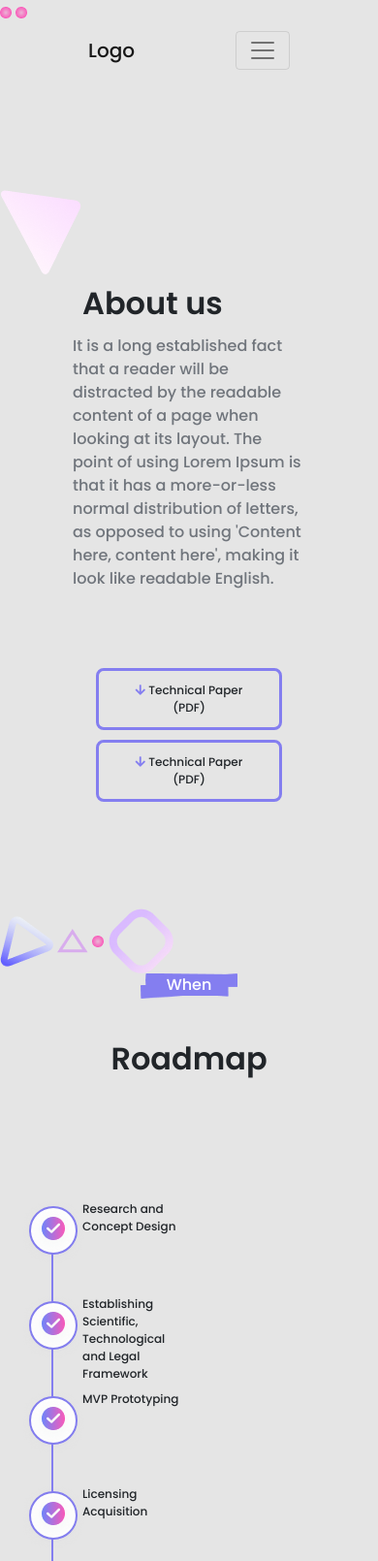
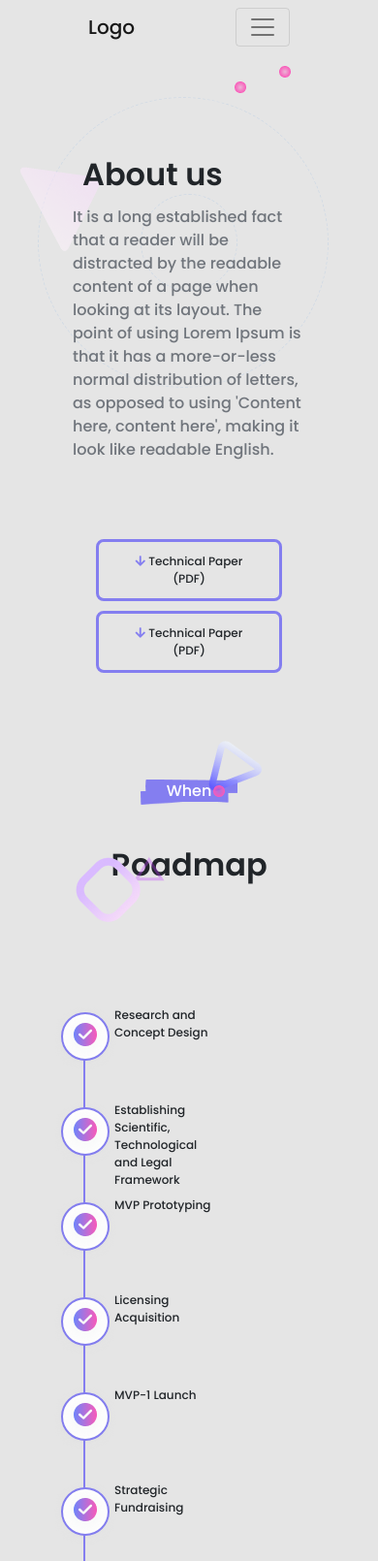
Before and after one commit to ilyes-23/figma-design-templates, a plain HTML site: page pages/aboutus.html in a window 390 px wide. Shown: the top 1610 px of the page at 97% size. Drawn offline with nearby package versions, Linux system fonts and the light colour scheme; a script that the page names is missing; a web font is replaced by a local one.

Commit message:
Add files via upload

```diff
--- a/css/aboutus.css
+++ b/css/aboutus.css
@@ -6,11 +6,63 @@
     --font-family : 'Poppins', sans-serif;
   }
 
+.circle-shape
+{
+  position: absolute;
+  right: 23%;
+  top: 8%;
+}
+.circle-shape1
+{
+  position: absolute;
+  right: 35%;
+  top: 10%;
+}
+
 /* aboutus-section */
+.aboutus-shape
+{
+  position: absolute;
+  left: 40%;
+  z-index: -1;
+  opacity: .5;
+}
 .aboutus-section
 {
     width: 100%;
     margin-top: 100px;
+}
+.aboutus-section::before
+{
+  content: '';
+  display: inline-block;
+  width: 500px;
+  height: 500px;
+  position: absolute;
+  top: 100px;
+  left: 40%;
+  border: 1px dashed;
+  -moz-border-radius: 50%;
+  -webkit-border-radius: 50%;
+  border-radius: 50%;
+  z-index: -1;
+  border-color: #D2DBE5;
+}
+.aboutus-section::after
+{
+  content: '';
+  display: inline-block;
+  width: 250px;
+  height: 250px;
+  position: absolute;
+  top: 200px;
+  left: 45%;
+  border: 1px dashed;
+  -moz-border-radius: 50%;
+  -webkit-border-radius: 50%;
+  border-radius: 50%;
+  z-index: -1;
+  border-color: #D2DBE5;
 }
 .aboutus-section h2
 {
@@ -58,13 +110,39 @@ margin-top: 80px;
 /* aboutus-section */
 
 /* Roadmaps section  */
+
+.token-shape-1
+{
+position: absolute;
+right: 120px;
+top: -40px;
+}
+.token-shape-2
+{
+  position: absolute;
+  right: 220px;
+  top: 80px;
+}
+.token-shape-3
+{
+  position: absolute;
+  left: 220px;
+  top: 6px;
+}
+.token-shape-4
+{
+  position: absolute;
+  left:78px;
+  top: 80px;
+}
 .token-section
 {
+  position: relative;
 margin-top:100px ;
 width: 100%;
 position: relative;
 margin-bottom: 50px;
-min-height: 100vh;
+/* min-height: 100vh; */
 }
 .token-section .token-title
 {
@@ -290,9 +368,35 @@ font-size: 10px;
 
 
 /* our team section */
+.team-shape-1
+{
+  position: absolute;
+  top: 206px;
+  left: 50%;
+}
+.team-shape-2
+{
+  position: absolute;
+  top: 236px;
+  right: 10%;
+}
+.team-shape-3
+{
+  position: absolute;
+  top: 40%;
+  left: 200px;
+}
+.team-shape-4
+{
+  position: absolute;
+  top: 60%;
+  left: 120px;
+
+}
 .our-team
 {
     margin-top: 100px;
+    position: relative;
 }
 .our-team .our-team-title
 {
@@ -322,6 +426,7 @@ letter-spacing: 0em;
 }
 .swiper{
   margin-left: -400px !important;
+  margin-top: 150px;
 }
 .swipe-section
 {
@@ -411,7 +516,7 @@ padding-bottom: 5px;
   {
     width: calc(100% / 3);
     margin: 190px !important;
-    margin-left: 0px !important;
+    margin-left: 10% !important;
 
     /* display: flex; */
   }
@@ -569,9 +674,29 @@ padding-bottom: 5px;
 
 @media (max-width : 575px)
 {
+  .aboutus-section::before {
+    content: '';
+    left: 10%;
+    width: 300px;
+    height: 300px;
+}
+.aboutus-section::after {
+  content: '';
+  left: 50%;
+  transform: translate(-50%);
+  width: 100px;
+  height: 100px;
+}
+.aboutus-shape {
+  position: absolute;
+  left: 5%;
+  z-index: -1;
+  opacity: .5;
+}
   .our-team .container
   {
     max-width: 100% !important;
+    margin-top: 600Px;
   }
   .aboutus-section p
   {
@@ -585,7 +710,7 @@ padding-bottom: 5px;
 /* Roadmaps section  */
 .token-section
 {
-  min-height: 240vh;
+  min-height: 148vh;
 }
 .token-section ol
 {
```
Also changed, not shown: css/abouttoken.css (+14 -0 lines), css/howworks.css (+27 -9 lines).
